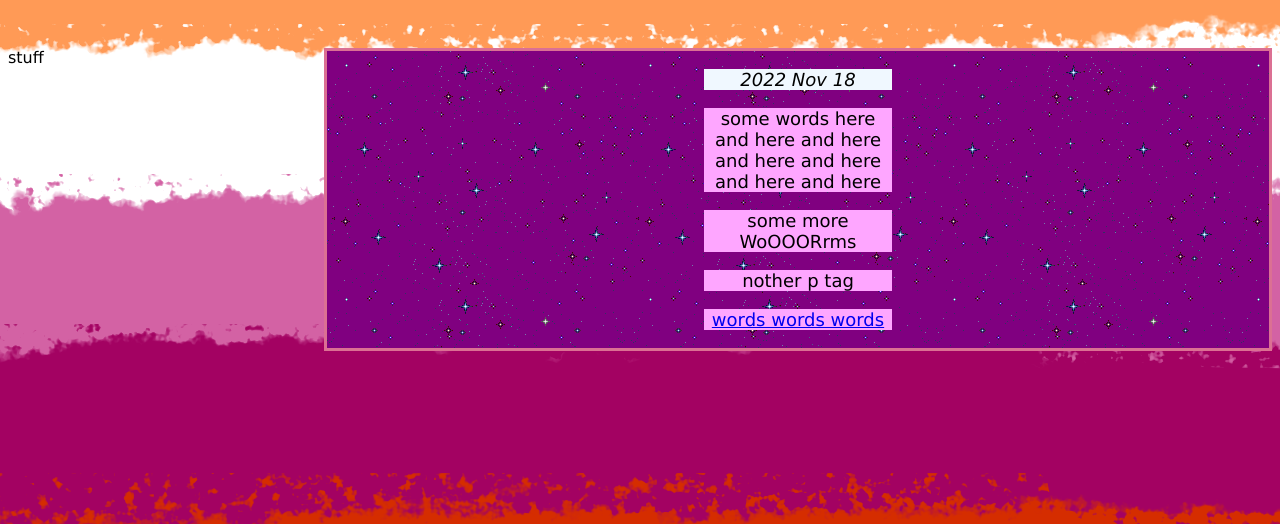
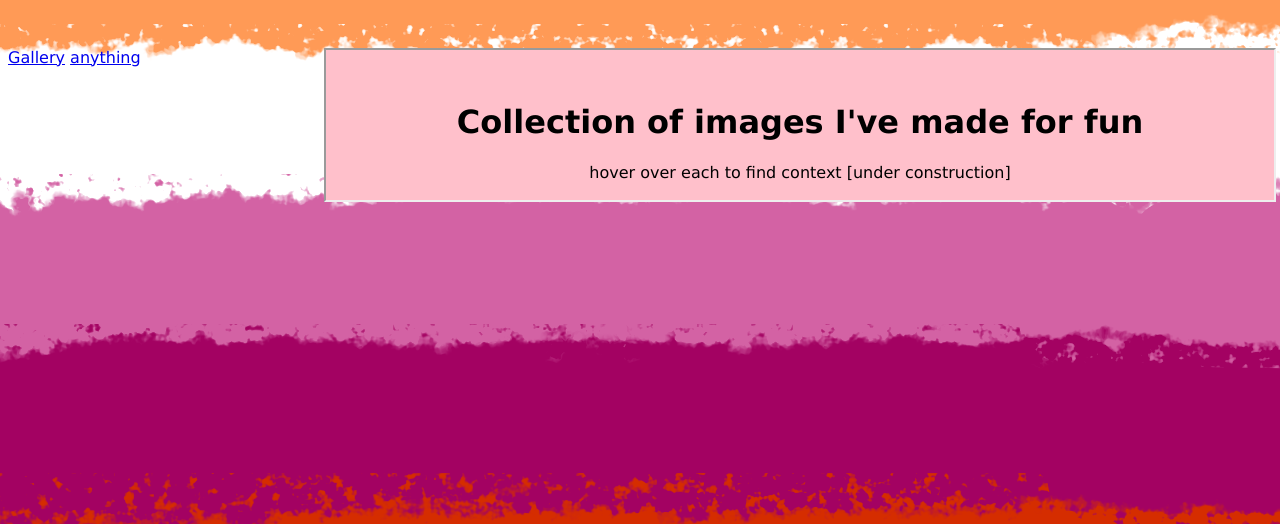
Before and after one commit to NariaNexis/neocity, a plain HTML site: page index.html in a window 1280 px wide. Shown: the part 276-800 px from the top of the page. Drawn offline with Linux system fonts and the light colour scheme.

Commit message:
add iframe
Co-authored-by: NariaNexis <nnanimefreak5@gmail.com>

```diff
--- a/anyname.css
+++ b/anyname.css
@@ -52,3 +52,7 @@ h1 {
     margin-left: auto;
     margin-right: auto;
 }
+
+iframe {
+    width:100%;
+}
--- a/index.html
+++ b/index.html
@@ -1,4 +1,5 @@
 <head>
+  <script src="./scripts.js"></script>
   <link href="./anyname.css" rel="stylesheet" type="text/css" media="all" />
   <link href="./allStyles.css" rel="stylesheet" type="text/css" media="all" />
 </head>
@@ -12,20 +13,11 @@
       <h1>Funny seeing you here! 👁</h1>
     </div>
     <div class="flex-item">
-      stuff
+      <a href="./Gallery.html" target="center">Gallery</a>
+      <a href="./anything.html" target="center">anything</a>
     </div>
     <div class="flex-item">
-      <main>
-        <article>
-          <p class="date">2022 Nov 18</p>
-          <p class="worms">
-            some words here and here and here and here and here and here and here
-          </p>
-          <p class="worms">some more WoOOORrms</p>
-          <p class="worms">nother p tag</p>
-          <p class="worms"><a href="./Gallery.html"> words words words</a></p>
-        </article>
-      </main>
+      <iframe src="./Gallery.html" name="center" title="description"></iframe>
     </div>
   </div>
 </body>
```
Also changed, not shown: anything.html (added, +12 -0 lines), scripts.js (added).
